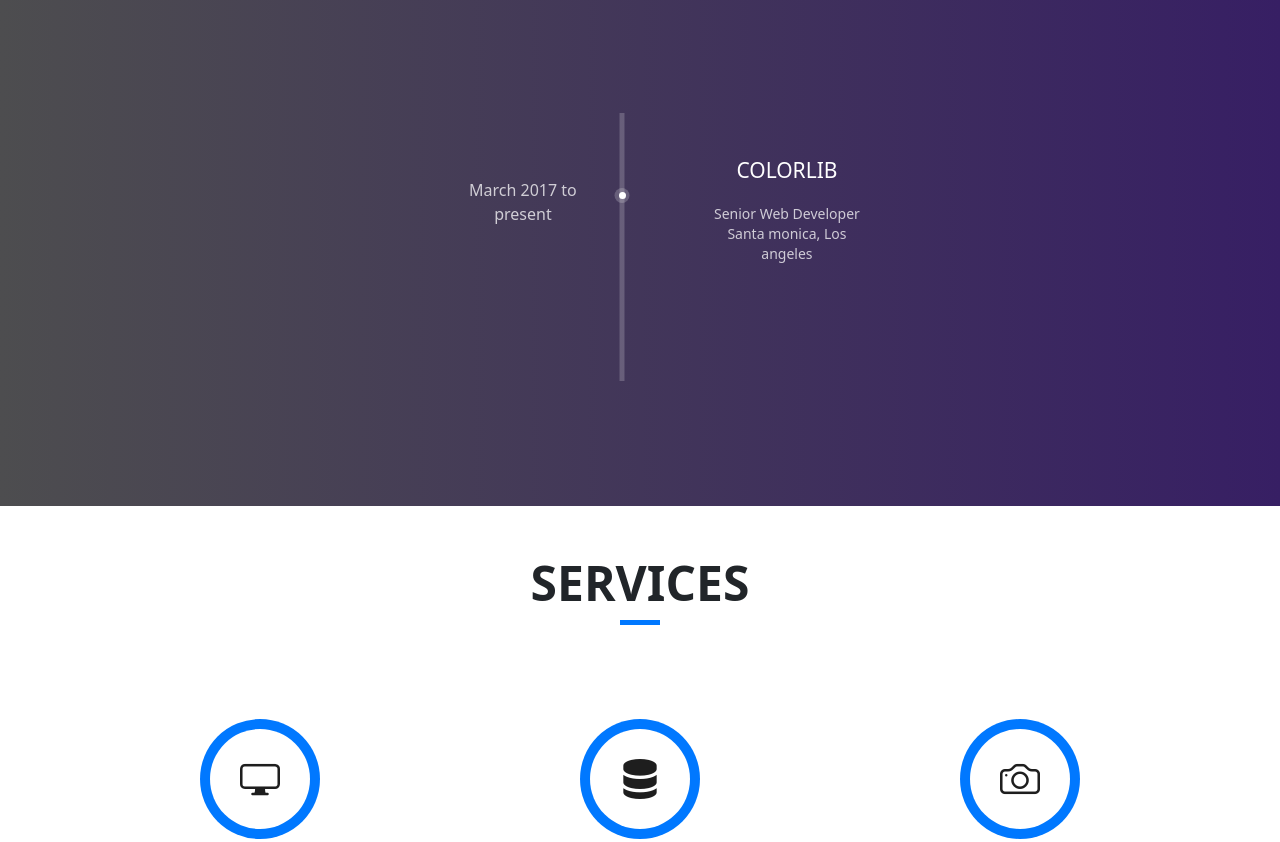
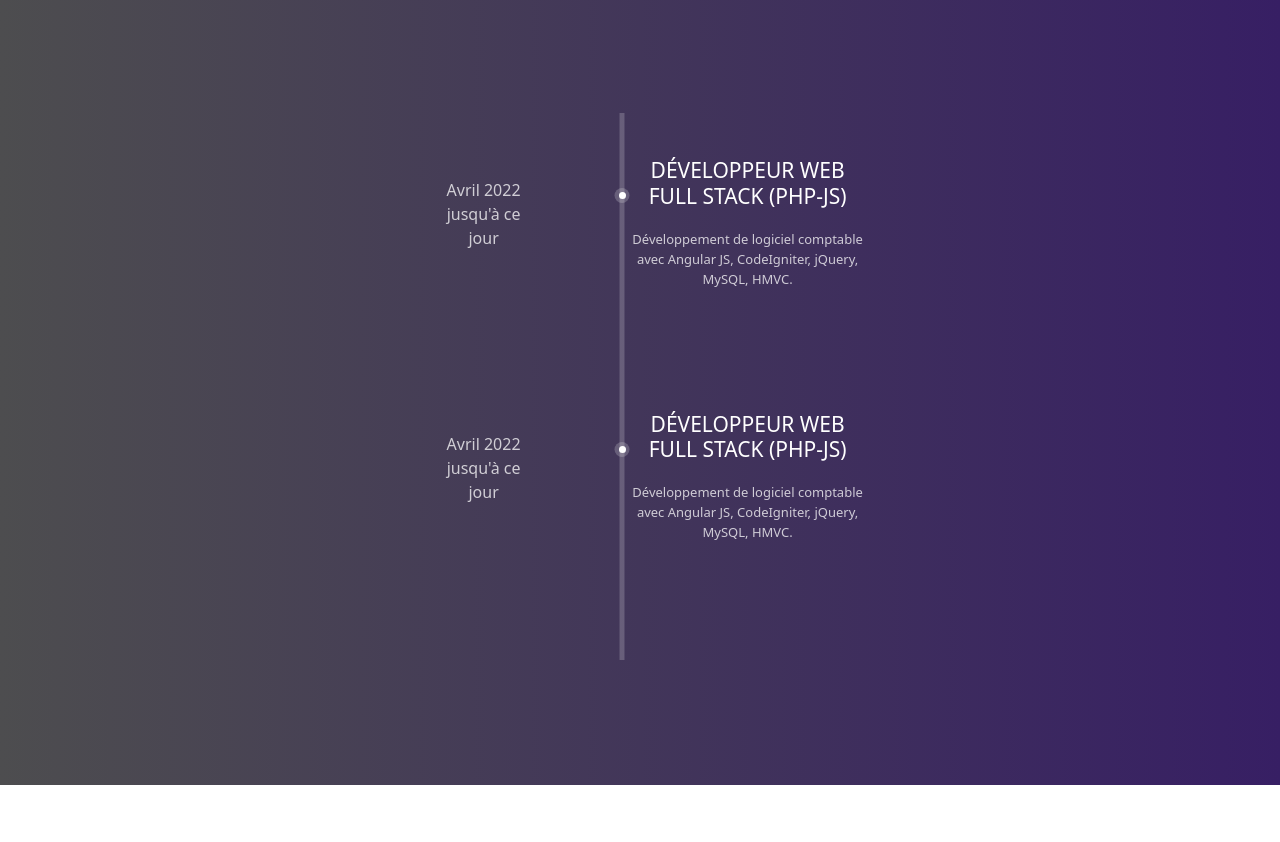
Before and after one commit to claudemarjean/MyPortFolio, a React (Create React App) app: page / in a window 1280 px wide. Shown: the part 1894-2736 px from the top of the page. Built offline with nearby package versions, Linux system fonts and the light colour scheme.

Commit message:
Add data for the cursus in the object to dynamically the view.

```diff
--- a/src/assets/css/tabsArea.css
+++ b/src/assets/css/tabsArea.css
@@ -74,7 +74,7 @@
               color: rgba(255, 255, 255, 0.75);
               margin-bottom: 0px;
               padding-top: 20px; }
-          .tabs_inner .tab-content .tab-pane .list li  h4 {
+          .tabs_inner .tab-content .tab-pane .list li  h5 {
             color: #fff;
             font-size: 21px;
             text-transform: uppercase;
@@ -96,7 +96,7 @@
 .media-body{
     align-self: center;
     justify-content: center;
-    font-size: 14px;
+    font-size: 13px;
     line-height: 20px;
     color: #222222;
     margin-bottom: 10%;
--- a/src/components/main/Cursus.js
+++ b/src/components/main/Cursus.js
@@ -1,6 +1,34 @@
-import React from 'react'
+import React,{useState} from 'react'
 
 const Cursus = () => {
+	const [experiences, setExperiences] = useState([
+		{
+			date: "Avril 2022 jusqu'à ce jour",
+			title: "Développeur web Full Stack (PHP-JS)",
+			description: "Développement de logiciel comptable avec Angular JS, CodeIgniter, jQuery, MySQL, HMVC."
+		},
+		{
+			date: "Avril 2022 jusqu'à ce jour",
+			title: "Développeur web Full Stack (PHP-JS)",
+			description: "Développement de logiciel comptable avec Angular JS, CodeIgniter, jQuery, MySQL, HMVC."
+		},
+	]);
+
+	const experienceItems = experiences.map((experience,index)=>(
+		<li key={index}>
+			<span></span>
+			<div className='media'>
+				<div className='d-flex'>
+					<p>{experience.date}</p>
+				</div>
+				<div className='media-body'>
+					<h5>{experience.title}</h5>
+					<p>{experience.description}</p>
+				</div>
+			</div>
+		</li>
+	));
+
   return (
     <section className="mytabs_area p_120">
         	<div className="container">
@@ -16,20 +44,9 @@ const Cursus = () => {
 					<div className="tab-content" id="myTabContent">
 						<div className="tab-pane fade show active" id="home" role="tabpanel" aria-labelledby="home-tab">
 							<ul className="list">
-								<li>
-									<span></span>
-									<div className="media">
-										<div className="d-flex">
-											<p>March 2017 to present</p>
-										</div>
-										<div className="media-body">
-											<h4>Colorlib</h4>
-											<p>Senior Web Developer <br />Santa monica, Los angeles</p>
-										</div>
-									</div>
-								</li>
+								{experienceItems}
+							</ul>
 
-							</ul>
 						</div>
 
 					</div>
```
